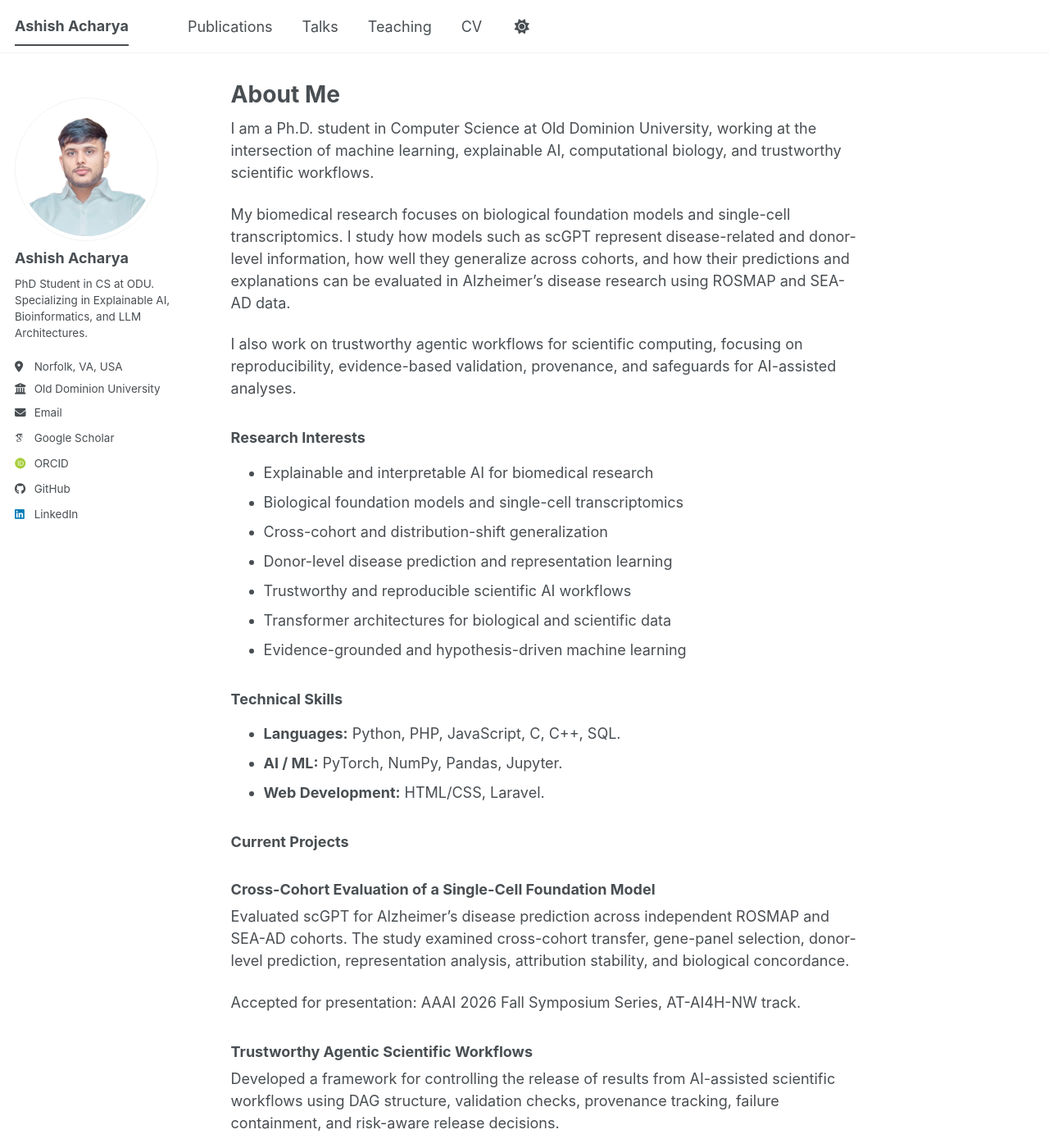
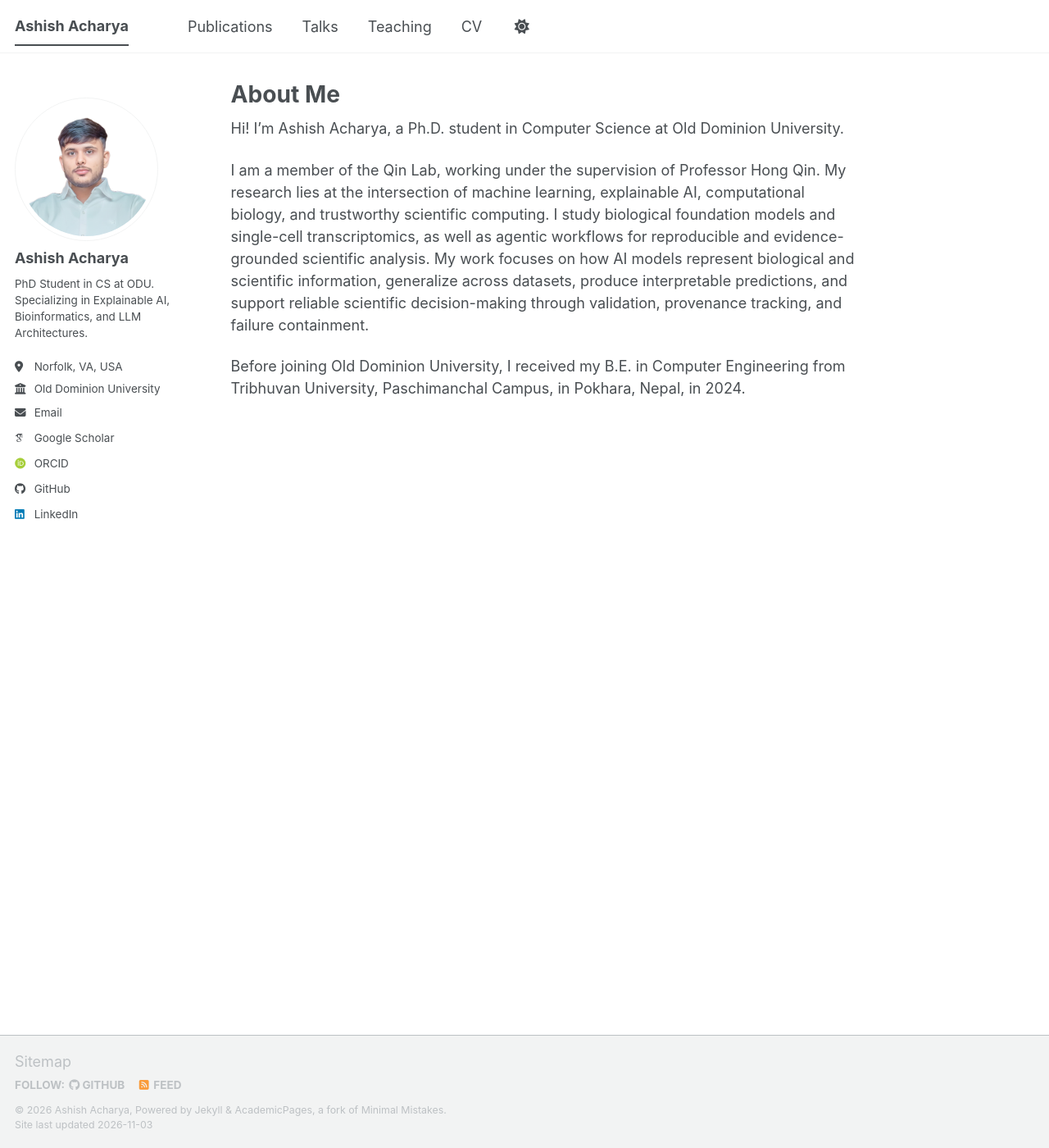
Before and after one commit to Ashish-we/Ashish-we.github.io, a Jekyll site: the page built from _pages/about.md, in a window 1280 px wide and 1400 px high. Shown: the whole window at 82% size. Built offline with Jekyll 4.4.1, drawn with Linux system fonts in a browser that asks for light colours; some web fonts are replaced; a script bundle is joined from its source files by our own code; library files that are not in the unit come from our copies; some of the changed text lies outside the part shown.

Commit message:
Revise about page with updated bio and research focus
Updated personal introduction and research details. Removed sections on research interests, technical skills, and current projects.

```diff
--- a/_pages/about.md
+++ b/_pages/about.md
@@ -8,41 +8,8 @@ redirect_from:
   - /about.html
 ---
 
-I am a Ph.D. student in Computer Science at Old Dominion University, working at the intersection of machine learning, explainable AI, computational biology, and trustworthy scientific workflows.
+Hi! I’m Ashish Acharya, a Ph.D. student in Computer Science at Old Dominion University.
 
-My biomedical research focuses on biological foundation models and single-cell transcriptomics. I study how models such as scGPT represent disease-related and donor-level information, how well they generalize across cohorts, and how their predictions and explanations can be evaluated in Alzheimer’s disease research using ROSMAP and SEA-AD data.
+I am a member of the Qin Lab, working under the supervision of Professor Hong Qin. My research lies at the intersection of machine learning, explainable AI, computational biology, and trustworthy scientific computing. I study biological foundation models and single-cell transcriptomics, as well as agentic workflows for reproducible and evidence-grounded scientific analysis. My work focuses on how AI models represent biological and scientific information, generalize across datasets, produce interpretable predictions, and support reliable scientific decision-making through validation, provenance tracking, and failure containment.
 
-I also work on trustworthy agentic workflows for scientific computing, focusing on reproducibility, evidence-based validation, provenance, and safeguards for AI-assisted analyses.
-
-### Research Interests
-
-- Explainable and interpretable AI for biomedical research
-- Biological foundation models and single-cell transcriptomics
-- Cross-cohort and distribution-shift generalization
-- Donor-level disease prediction and representation learning
-- Trustworthy and reproducible scientific AI workflows
-- Transformer architectures for biological and scientific data
-- Evidence-grounded and hypothesis-driven machine learning
-
-### Technical Skills
-
-- **Languages:** Python, PHP, JavaScript, C, C++, SQL.
-- **AI / ML:** PyTorch, NumPy, Pandas, Jupyter.
-- **Web Development:** HTML/CSS, Laravel.
-
-### Current Projects
-
-### Cross-Cohort Evaluation of a Single-Cell Foundation Model
-
-Evaluated scGPT for Alzheimer’s disease prediction across independent ROSMAP and SEA-AD cohorts. The study examined cross-cohort transfer, gene-panel selection, donor-level prediction, representation analysis, attribution stability, and biological concordance.
-
-Accepted for presentation: AAAI 2026 Fall Symposium Series, AT-AI4H-NW track.
-
-### Trustworthy Agentic Scientific Workflows
-
-Developed a framework for controlling the release of results from AI-assisted scientific workflows using DAG structure, validation checks, provenance tracking, failure containment, and risk-aware release decisions.
-
-Preprint: Structure Before Intelligence: Gating What Agentic Scientific Workflows Release (https://arxiv.org/abs/2610.19507)
----
-
-_Feel free to explore my [publications](/publications/), [talks](/talks/), or [CV](/cv/) using the menu above._
+Before joining Old Dominion University, I received my B.E. in Computer Engineering from Tribhuvan University, Paschimanchal Campus, in Pokhara, Nepal, in 2024.
```
